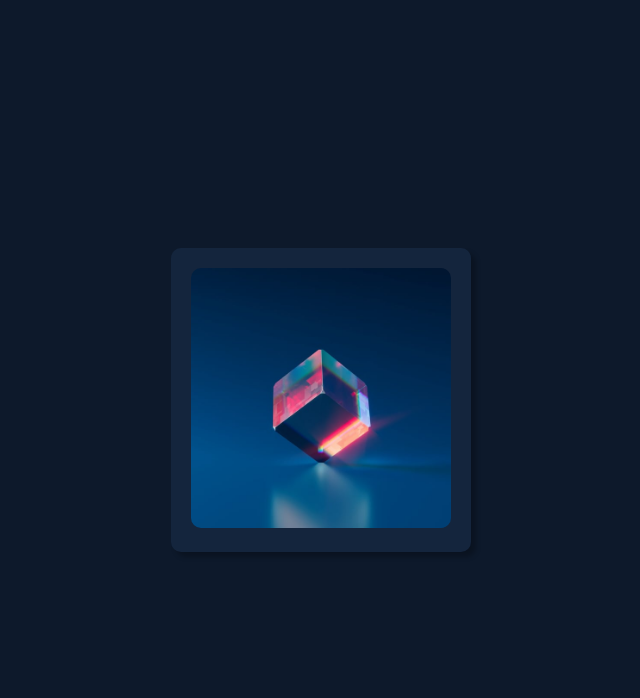
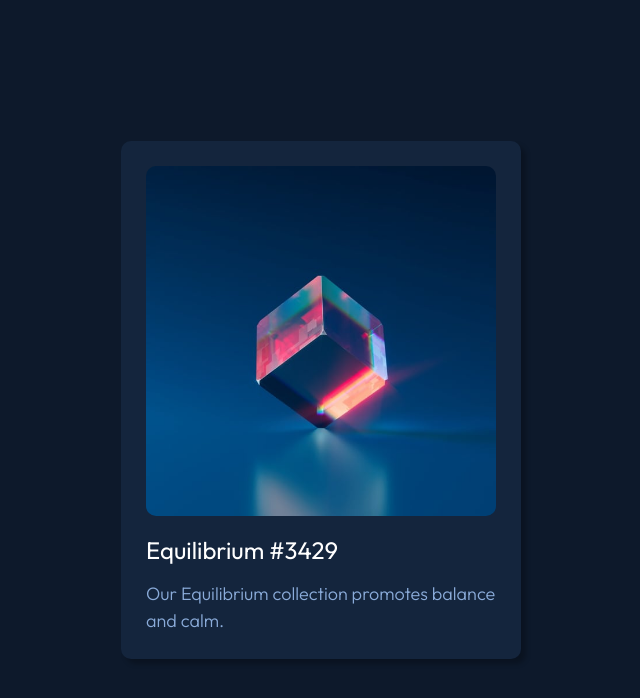
Before and after one commit to sparklaunch/nft, a JavaScript app: page / in a window 1280 px wide. Shown: the top 698 px of the page, without its empty margins (319-959 px from the left). Built offline with nearby package versions, Linux system fonts and the light colour scheme.

Commit message:
Add the content

```diff
--- a/src/components/Card.js
+++ b/src/components/Card.js
@@ -6,6 +6,16 @@ function Card() {
       <div className={classes.CardImage}>
         <img src="/assets/image-equilibrium.jpg" alt="Equilibrium" />
       </div>
+      <div className={classes.CardTitle}>
+        <h1>Equilibrium #3429</h1>
+      </div>
+      <div className={classes.CardContent}>
+        <p>Our Equilibrium collection promotes balance and calm.</p>
+      </div>
+      <div className={classes.CardPrice}>
+        <div className={classes.Etherium}></div>
+        <div className={classes.TimeLeft}></div>
+      </div>
     </div>
   );
 }
--- a/src/components/Card.module.css
+++ b/src/components/Card.module.css
@@ -1,15 +1,33 @@
+@import url("https://fonts.googleapis.com/css2?family=Outfit:wght@300;400;600&display=swap");
+
 .Card {
-  width: 300px;
+  padding: 25px;
+  width: 400px;
   height: auto;
   box-shadow: 5px 5px 5px rgba(0, 0, 0, 0.25);
   background-color: hsl(216, 50%, 16%);
   border-radius: 10px;
-}
-.CardImage {
-  padding: 20px;
+  display: flex;
+  flex-direction: column;
+  align-items: flex-start;
+  justify-content: center;
 }
 .CardImage > img {
   width: 100%;
   height: auto;
   border-radius: 10px;
 }
+.CardTitle > h1 {
+  font-family: "Outfit", sans-serif;
+  color: white;
+  font-weight: 400;
+  font-size: 24px;
+  margin: 15px 0;
+}
+.CardContent > p {
+  font-family: "Outfit", sans-serif;
+  color: hsl(215, 51%, 70%);
+  font-weight: 300;
+  font-size: 18px;
+  line-height: 1.5;
+}
--- a/src/pages/Main.module.css
+++ b/src/pages/Main.module.css
@@ -1,3 +1,8 @@
+* {
+  margin: 0;
+  padding: 0;
+  box-sizing: border-box;
+}
 .Main {
   background-color: hsl(217, 54%, 11%);
   position: fixed;
```
Also changed, not shown: public/assets/icon-clock.svg (added), public/assets/icon-ethereum.svg (added).
